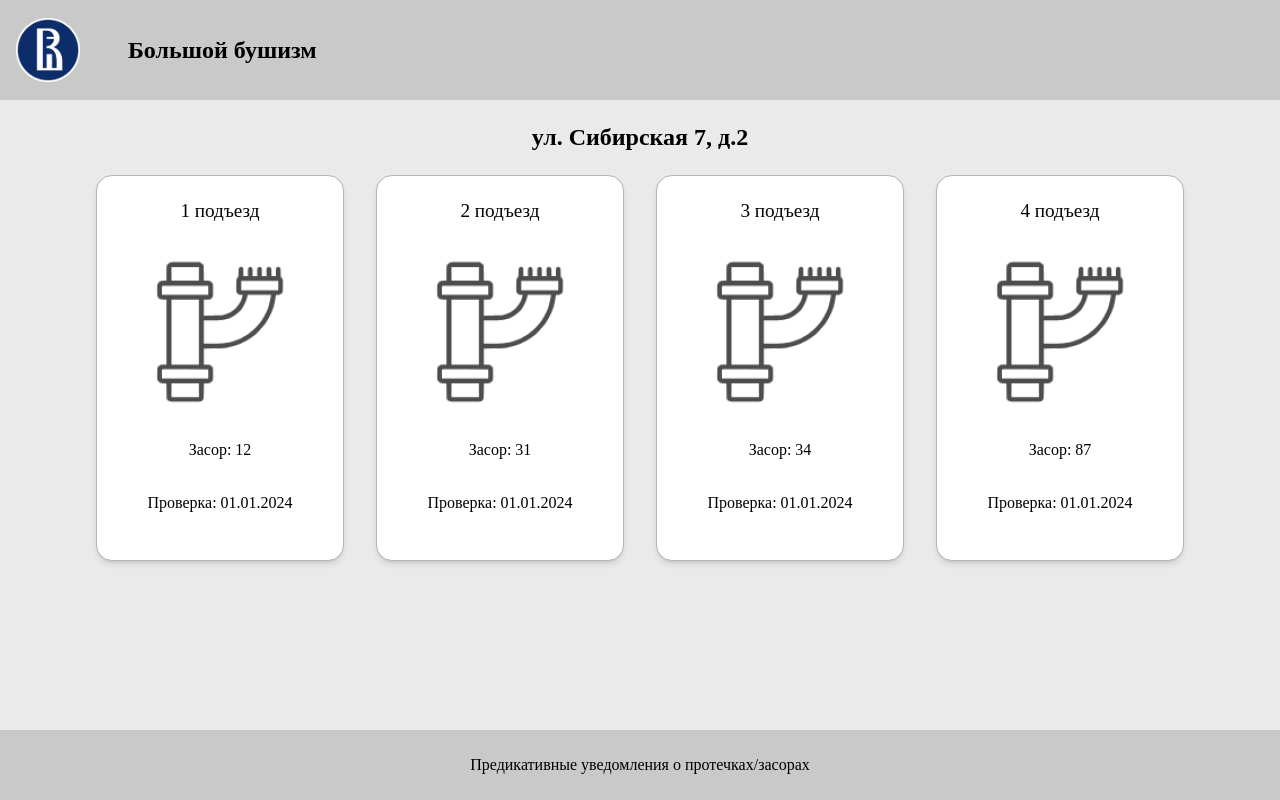
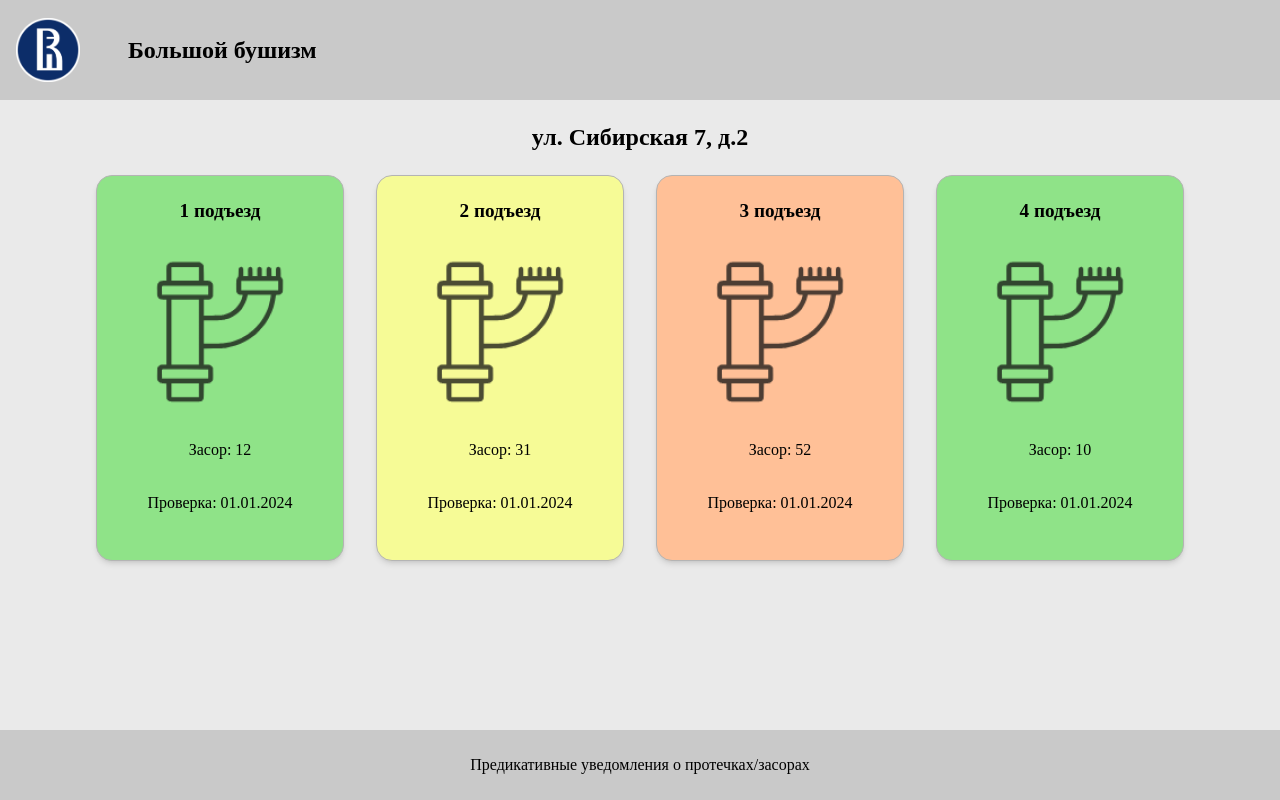
Before and after one commit to byRingo/predictive-notifications-about-blockages, a React (Vite) app in the folder frontend/: page / in a window 1280 px wide. Built offline with nearby package versions, Linux system fonts and the light colour scheme.

Commit message:
props for cards

```diff
--- a/frontend/src/components/PipeCard/PipeCard.tsx
+++ b/frontend/src/components/PipeCard/PipeCard.tsx
@@ -7,7 +7,7 @@ interface PipeCardProps{
 }
 
 export default function PipeCard({label, blockage, }: PipeCardProps){
-    return(<Card>
+    return(<Card $blockage={blockage}>
         <Title>{label}</Title>
         <img src={pipe} alt=""/>
         <Description>Засор: {blockage}</Description>
--- a/frontend/src/components/PipeCard/PipeCardStyles.ts
+++ b/frontend/src/components/PipeCard/PipeCardStyles.ts
@@ -1,10 +1,12 @@
 import styled from "styled-components";
 
-export const Card = styled.div`
+export const Card = styled.div<{$blockage: number}>`
     display: flex;
     flex-direction: column;
     justify-content: space-between;
-    background-color: white;
+    background-color: ${props => props.$blockage > 25 ? "#F6FB96": "#8FE388"};
+    background-color: ${props => props.$blockage > 50 ? "#FFC097": ""};
+    background-color: ${props => props.$blockage > 75 ? "#FC8080": ""};
     height: 18rem;
     padding: 3rem;
     border-radius: 1rem;
@@ -16,6 +18,7 @@ export const Title = styled.span`
 text-align: center;
     font-size: 1.2rem;
     margin-top: -1.5rem;
+    font-weight: 600;
 `
 
 export const Description = styled.span`
--- a/frontend/src/pages/App/App.tsx
+++ b/frontend/src/pages/App/App.tsx
@@ -10,8 +10,8 @@ export default function App() {
     const cardsArray = [{label: "1 подъезд",
         blockage: 12},{label: "2 подъезд",
         blockage: 31},{label: "3 подъезд",
-        blockage: 34},{label: "4 подъезд",
-        blockage: 87}]
+        blockage: 52},{label: "4 подъезд",
+        blockage: 10}]
 
   return (
     <Body>
```
